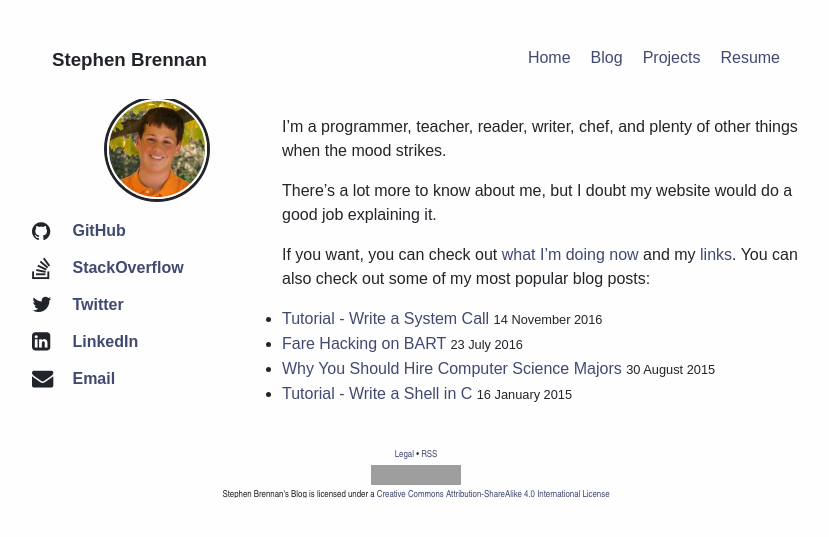
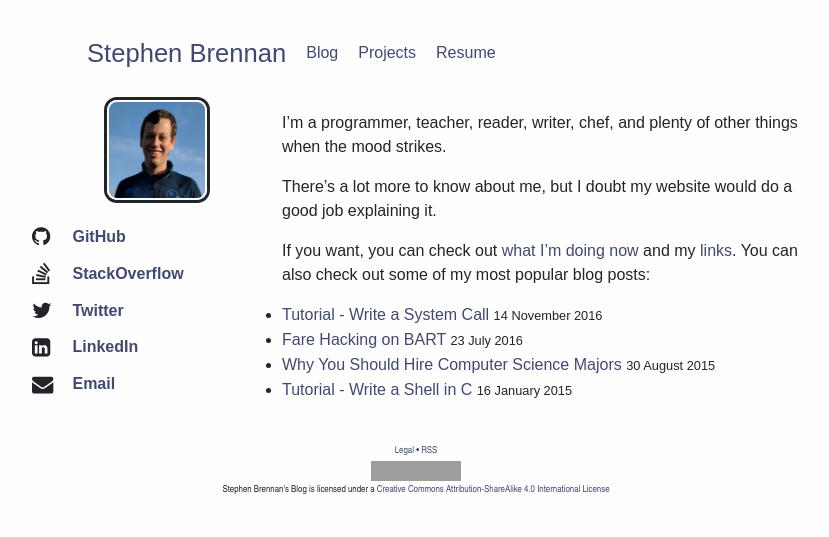
Before and after one commit to brenns10/brennan.io, a Jekyll site: the page built from index.html, in a window 1280 px wide. Shown: the top 537 px of the page, without its empty margins (224-1053 px from the left). Built offline with Jekyll 4.4.1, drawn with Linux system fonts in a browser that asks for light colours; nearby versions of some CDN libraries; grey boxes are pictures that could not be loaded.

Commit message:
Update image

```diff
--- a/_layouts/base.html
+++ b/_layouts/base.html
@@ -5,14 +5,11 @@
 
   <div class="site-content">
   <nav>
-    <div class="header-container">
-      <h3>Stephen Brennan</h1>
-    </div>
     <input type="checkbox" id="nav" class="hidden"/>
     <label for="nav" class="nav-open"><i></i><i></i><i></i></label>
     <div class="nav-container">
       <ul>
-        <li><a href="/">Home</a></li>
+        <li><a href="/" class="title">Stephen Brennan</li>
         <li><a href="/blog">Blog</a></li>
         <li><a href="/projects">Projects</a></li>
         <li><a href="/resume">Resume</a></li>
--- a/assets/main.scss
+++ b/assets/main.scss
@@ -62,11 +62,6 @@ p, li {
     font-size: 16px;
     line-height: 1.5em;
 }
-
-p code {
-
-}
-
 a:link,
 a:visited,
 a:hover,
@@ -148,15 +143,12 @@ table, th, td {
  */
 $color: #1F2227;
 nav {
-  .header-container {
-    float: left;
-  }
   * {
     box-sizing: border-box;
   }
-  padding: 20px;
+  padding: 15px;
   ul {
-    float: right;
+    float: left;
     li {
       display: inline-block;
       float: left;
@@ -175,6 +167,13 @@ nav {
     }
   }
 }
+.title {
+    font-size: 1.6em;
+    &:hover {
+        text-decoration: none;
+    }
+}
+
 
 @media screen and (max-width: 560px) {
  .nav-container {
@@ -314,12 +313,12 @@ since it must be aligned with the content */
 }
 
 .logo {
+	margin: 5px;
 	width: 96px;
 	height: 96px;
+	border-radius: 10%;
 	display: inline-block;
 	background-size: cover;
-	border-radius: 50%;
-	-moz-border-radius: 50%;
 	border: 2px solid $background-color;
 	box-shadow: 0 0 0 3px $text-color;
 }
```
Also changed, not shown: images/me.jpg.
